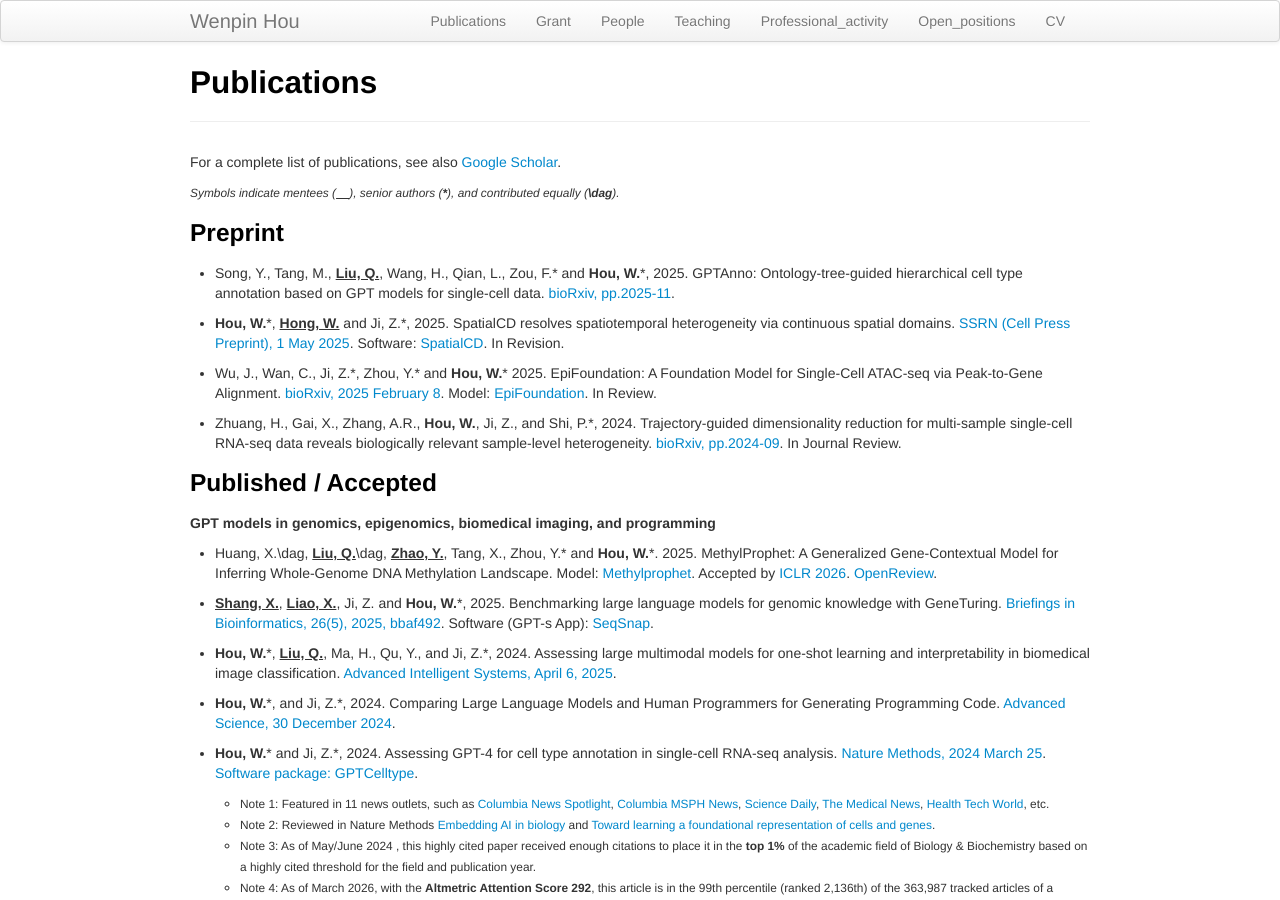
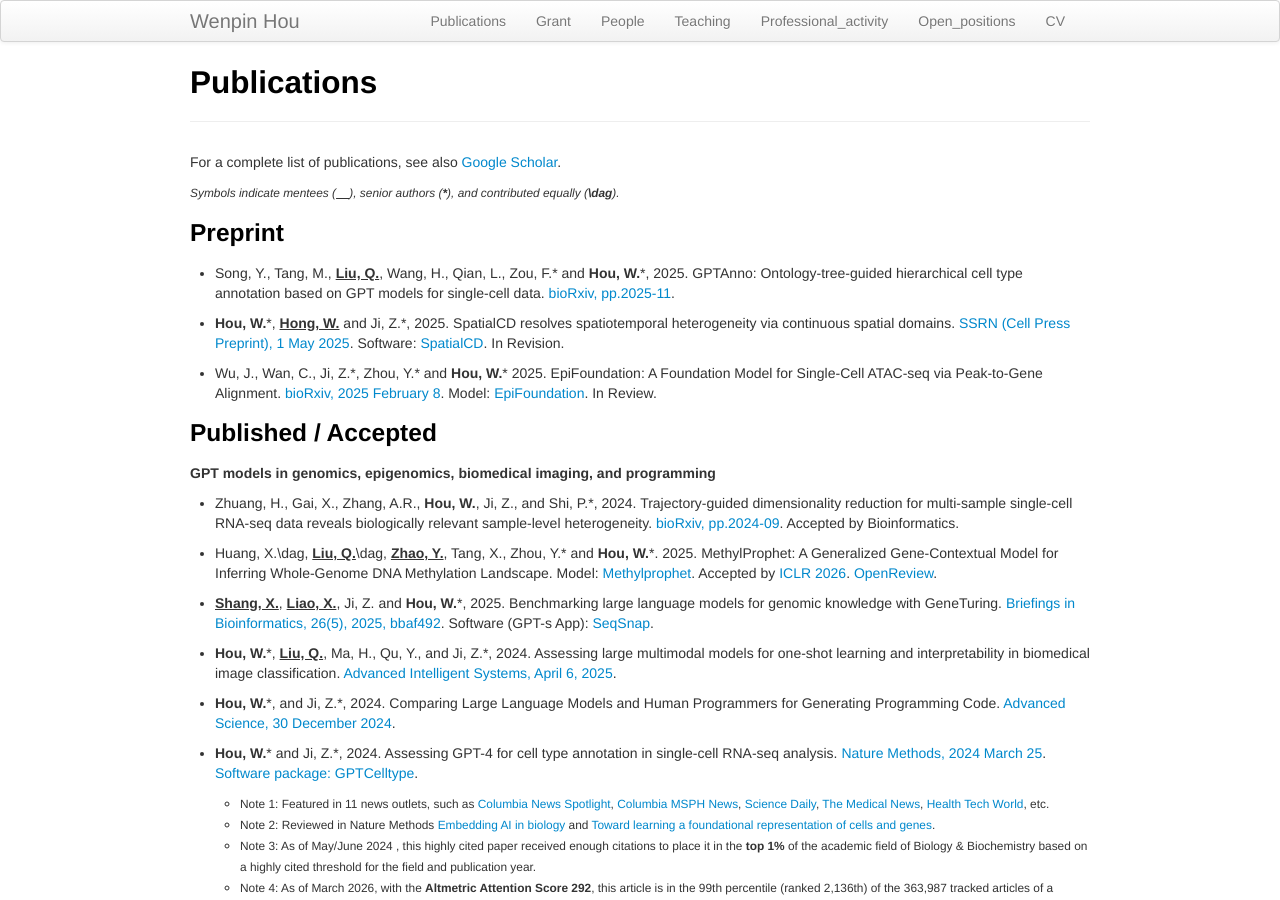
Before and after one commit to Winnie09/Wenpin_Hou, a Jekyll site: the page built from pages/publications.md, in a window 1280 px wide and 900 px high. Built offline with Jekyll 4.4.1, drawn with Linux system fonts in a browser that asks for light colours.

Commit message:
add publications

```diff
--- a/pages/publications.md
+++ b/pages/publications.md
@@ -22,12 +22,14 @@
 
 
 
-- Zhuang, H., Gai, X., Zhang, A.R., **Hou, W.**, Ji, Z., and Shi, P.\*, 2024.
-Trajectory-guided dimensionality reduction for multi-sample single-cell RNA-seq data reveals biologically relevant sample-level heterogeneity.   [bioRxiv, pp.2024-09](https://www.biorxiv.org/content/10.1101/2024.09.14.613024v1). In Journal Review.
 
 ### Published / Accepted
 
 ##### GPT models in genomics, epigenomics, biomedical imaging, and programming
+
+- Zhuang, H., Gai, X., Zhang, A.R., **Hou, W.**, Ji, Z., and Shi, P.\*, 2024.
+Trajectory-guided dimensionality reduction for multi-sample single-cell RNA-seq data reveals biologically relevant sample-level heterogeneity.   [bioRxiv, pp.2024-09](https://www.biorxiv.org/content/10.1101/2024.09.14.613024v1). Accepted by Bioinformatics.
+
 
 - Huang, X.\dag, **<u>Liu, Q.</u>**\dag, **<u>Zhao, Y.</u>**, Tang, X., Zhou, Y.\* and **Hou, W.**\*. 2025.
 MethylProphet: A Generalized Gene-Contextual Model for Inferring
```
Also changed, not shown: 2 other files.
